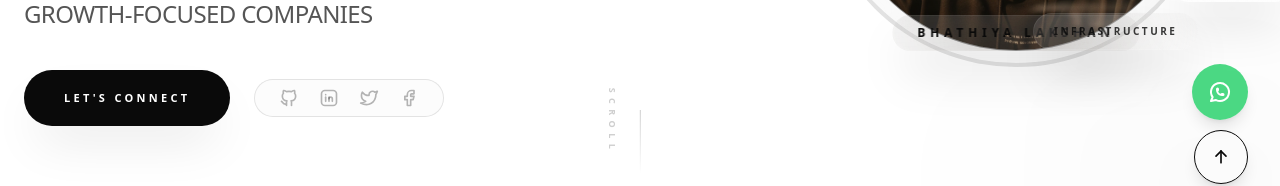
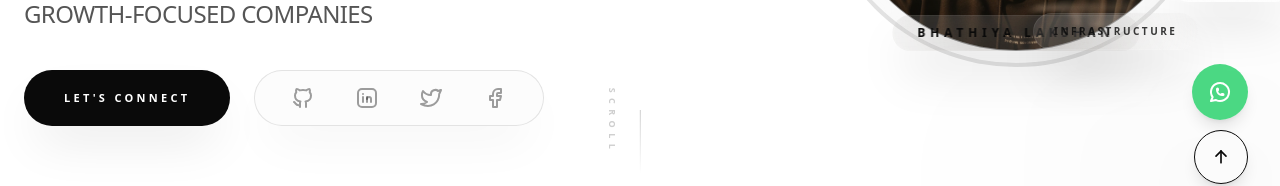
Before and after one commit to smbhathiya/portfolio-2025, a Next.js app: page / in a window 1280 px wide. Shown: the part 584-770 px from the top of the page. Built offline with nearby package versions, Linux system fonts and the light colour scheme; a web font is replaced by a local one.

Commit message:
feat: implement the Hero section component with animations, social links, and a profile image.

```diff
--- a/components/sections/hero.tsx
+++ b/components/sections/hero.tsx
@@ -87,7 +87,7 @@ export function HeroSection() {
 
             <motion.div
               variants={itemVariants}
-              className="flex flex-col md:flex-row gap-6 justify-center lg:justify-start items-center"
+              className="flex flex-col md:flex-row gap-6 justify-center lg:justify-start items-center w-full md:w-auto"
             >
               <Button
                 size="lg"
@@ -103,38 +103,42 @@ export function HeroSection() {
               >
                 Let&apos;s Connect
               </Button>
-              <div className="flex items-center gap-5 px-6 py-2 rounded-full border border-foreground/10 bg-foreground/[0.01] backdrop-blur-sm transition-all hover:bg-foreground/[0.03] hover:border-foreground/20">
+              <div className="w-[90%] md:w-auto flex items-center justify-center gap-4 px-6 h-14 rounded-full border border-foreground/10 bg-foreground/[0.01] backdrop-blur-sm transition-all hover:bg-foreground/[0.03] hover:border-foreground/20 relative z-20 shadow-2xl shadow-foreground/5">
                 <a
                   href="https://github.com/smbhathiya"
                   target="_blank"
                   rel="noopener noreferrer"
-                  className="text-foreground/30 hover:text-foreground transition-colors"
+                  className="p-3 text-foreground/40 hover:text-foreground transition-all hover:scale-110"
+                  aria-label="GitHub"
                 >
-                  <IconBrandGithub className="h-5 w-5" />
+                  <IconBrandGithub className="h-6 w-6" />
                 </a>
                 <a
                   href="https://www.linkedin.com/in/bhathiya-lakshan-91579722a/"
                   target="_blank"
                   rel="noopener noreferrer"
-                  className="text-foreground/30 hover:text-foreground transition-colors"
+                  className="p-3 text-foreground/40 hover:text-foreground transition-all hover:scale-110"
+                  aria-label="LinkedIn"
                 >
-                  <IconBrandLinkedin className="h-5 w-5" />
+                  <IconBrandLinkedin className="h-6 w-6" />
                 </a>
                 <a
                   href="https://x.com/smbhathiya"
                   target="_blank"
                   rel="noopener noreferrer"
-                  className="text-foreground/30 hover:text-foreground transition-colors"
+                  className="p-3 text-foreground/40 hover:text-foreground transition-all hover:scale-110"
+                  aria-label="Twitter"
                 >
-                  <IconBrandTwitter className="h-5 w-5" />
+                  <IconBrandTwitter className="h-6 w-6" />
                 </a>
                 <a
                   href="https://www.facebook.com/smbhathiya/"
                   target="_blank"
                   rel="noopener noreferrer"
-                  className="text-foreground/30 hover:text-foreground transition-colors"
+                  className="p-3 text-foreground/40 hover:text-foreground transition-all hover:scale-110"
+                  aria-label="Facebook"
                 >
-                  <IconBrandFacebook className="h-5 w-5" />
+                  <IconBrandFacebook className="h-6 w-6" />
                 </a>
               </div>
             </motion.div>
```
